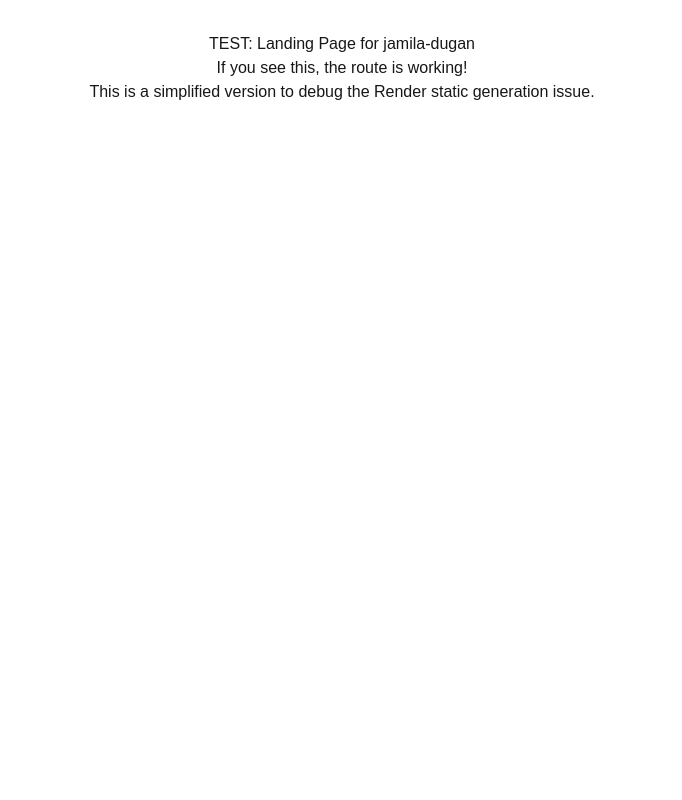
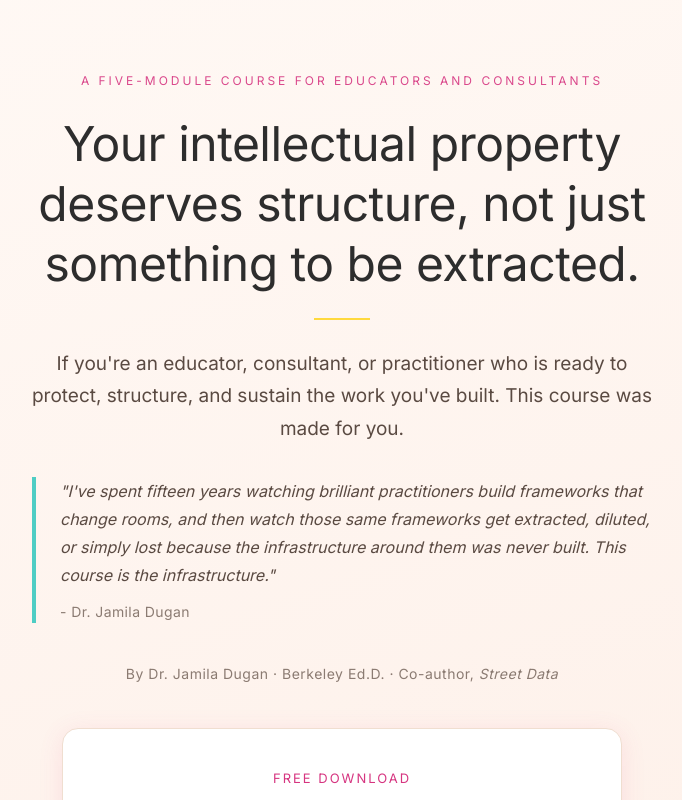
Before and after one commit to monmacllc/maple-360-portal, a Next.js app: page /landing/jamila-dugan in a window 1280 px wide. Shown: the top 800 px of the page, without its empty margins (298-980 px from the left). Built offline with nearby package versions, Linux system fonts and the light colour scheme.

Commit message:
Revert "debug: simplified landing page to isolate Render SSG issue"
This reverts commit f24bed021b2685316825b69af0c10d058db45441.

```diff
--- a/src/app/landing/[client]/page.tsx
+++ b/src/app/landing/[client]/page.tsx
@@ -1,9 +1,10 @@
-// Simplified test version to debug Render static generation issue
+import { notFound } from 'next/navigation';
+import { getAllClientSlugs } from '@/lib/clients';
+import VanessaLanding from './VanessaLanding';
+import JamilaLanding from './JamilaLanding';
+
 export async function generateStaticParams() {
-  return [
-    { client: 'jamila-dugan' },
-    { client: 'vanessa-michele' }
-  ];
+  return getAllClientSlugs().map((client) => ({ client }));
 }
 
 interface LandingPageProps {
@@ -13,11 +14,21 @@
 export default async function LandingPage({ params }: LandingPageProps) {
   const { client } = await params;
 
-  return (
-    <div style={{ padding: '2rem', textAlign: 'center', fontFamily: 'Arial, sans-serif' }}>
-      <h1>TEST: Landing Page for {client}</h1>
-      <p>If you see this, the route is working!</p>
-      <p>This is a simplified version to debug the Render static generation issue.</p>
-    </div>
-  );
+  // Verify the client exists in our registry
+  const validClients = getAllClientSlugs();
+  if (!validClients.includes(client)) {
+    notFound();
+  }
+
+  if (client === 'vanessa-michele') {
+    return <VanessaLanding />;
+  }
+
+  // Default: Jamila's landing page
+  if (client === 'jamila-dugan') {
+    return <JamilaLanding />;
+  }
+
+  // Fallback for other valid clients
+  return <JamilaLanding />;
 }
```
